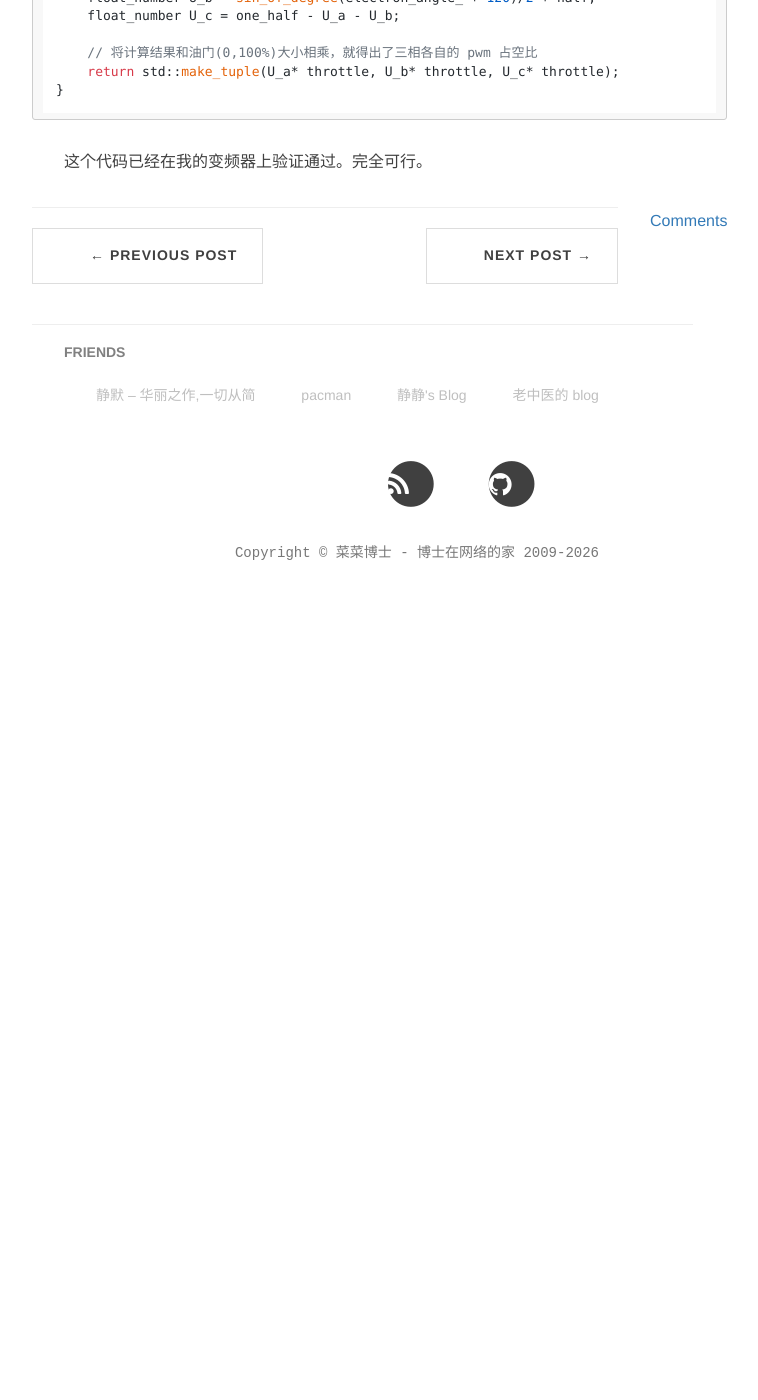
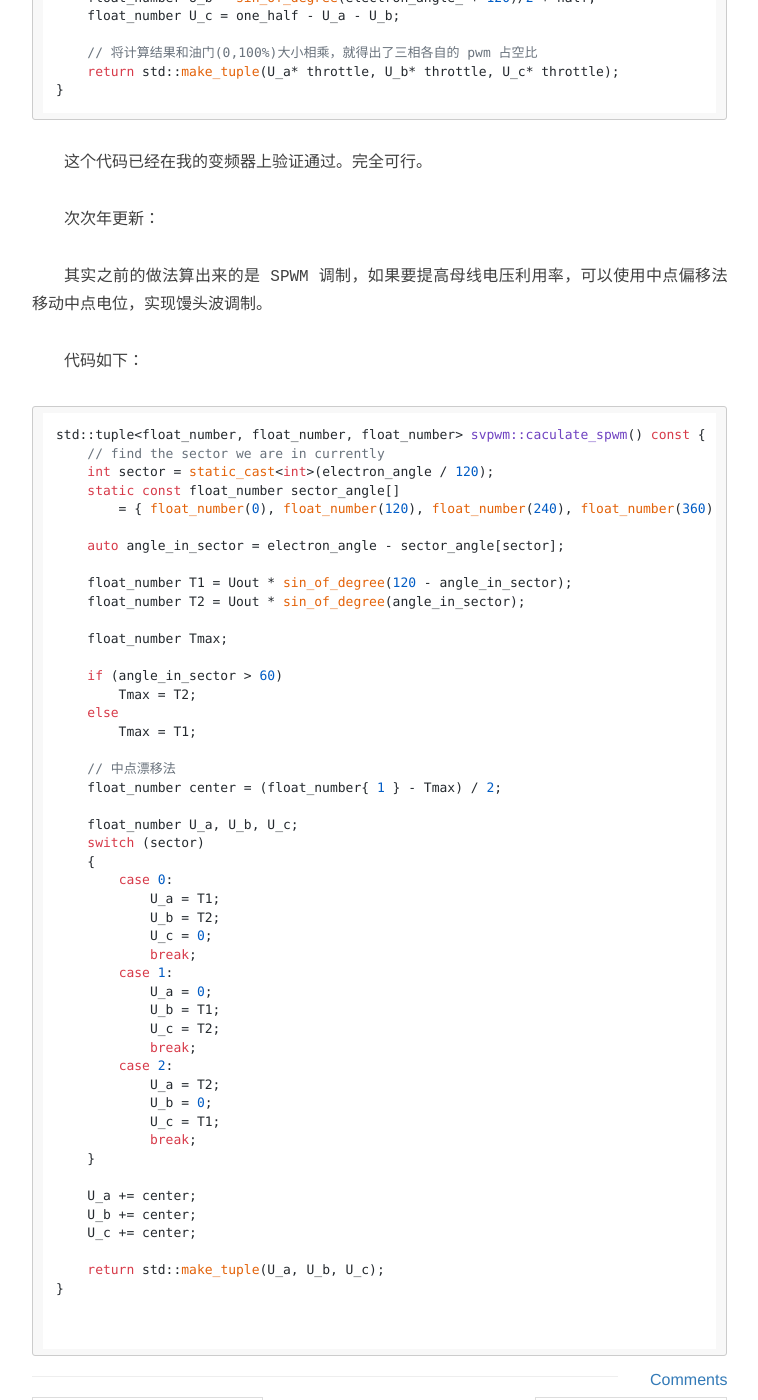
Before and after one commit to microcai/microcai.github.io, a Jekyll site: the page built from _posts/2023-11-25-vfd-part1.md, in a window 1280 px wide and 1400 px high, scrolled down 2053 px. Shown: the whole window, without its empty margins (239-997 px from the left). Built offline with Jekyll 4.4.1, drawn with Linux system fonts in a browser that asks for light colours; nearby versions of some CDN libraries; comment, search, counter and statistics services are not loaded; before the commit the page ends 2683 px from its top, so only the background shows below that.

Commit message:
update old artical

````diff
--- a/_posts/2023-11-25-vfd-part1.md
+++ b/_posts/2023-11-25-vfd-part1.md
@@ -83,3 +83,62 @@ std::tuple<float_number, float_number, float_number> svpwm::caculate_spwm() cons
 ```
 
 这个代码已经在我的变频器上验证通过。完全可行。
+
+次次年更新：
+
+其实之前的做法算出来的是 SPWM 调制，如果要提高母线电压利用率，可以使用中点偏移法移动中点电位，实现馒头波调制。
+
+代码如下：
+
+```cpp
+std::tuple<float_number, float_number, float_number> svpwm::caculate_spwm() const
+{
+    // find the sector we are in currently
+    int sector = static_cast<int>(electron_angle / 120);
+    static const float_number sector_angle[]
+        = { float_number(0), float_number(120), float_number(240), float_number(360) };
+
+    auto angle_in_sector = electron_angle - sector_angle[sector];
+
+    float_number T1 = Uout * sin_of_degree(120 - angle_in_sector);
+    float_number T2 = Uout * sin_of_degree(angle_in_sector);
+
+    float_number Tmax;
+
+    if (angle_in_sector > 60)
+        Tmax = T2;
+    else
+        Tmax = T1;
+
+    // 中点漂移法
+    float_number center = (float_number{ 1 } - Tmax) / 2;
+
+    float_number U_a, U_b, U_c;
+    switch (sector)
+    {
+        case 0:
+            U_a = T1;
+            U_b = T2;
+            U_c = 0;
+            break;
+        case 1:
+            U_a = 0;
+            U_b = T1;
+            U_c = T2;
+            break;
+        case 2:
+            U_a = T2;
+            U_b = 0;
+            U_c = T1;
+            break;
+    }
+
+    U_a += center;
+    U_b += center;
+    U_c += center;
+
+    return std::make_tuple(U_a, U_b, U_c);
+}
+
+
+```
````
